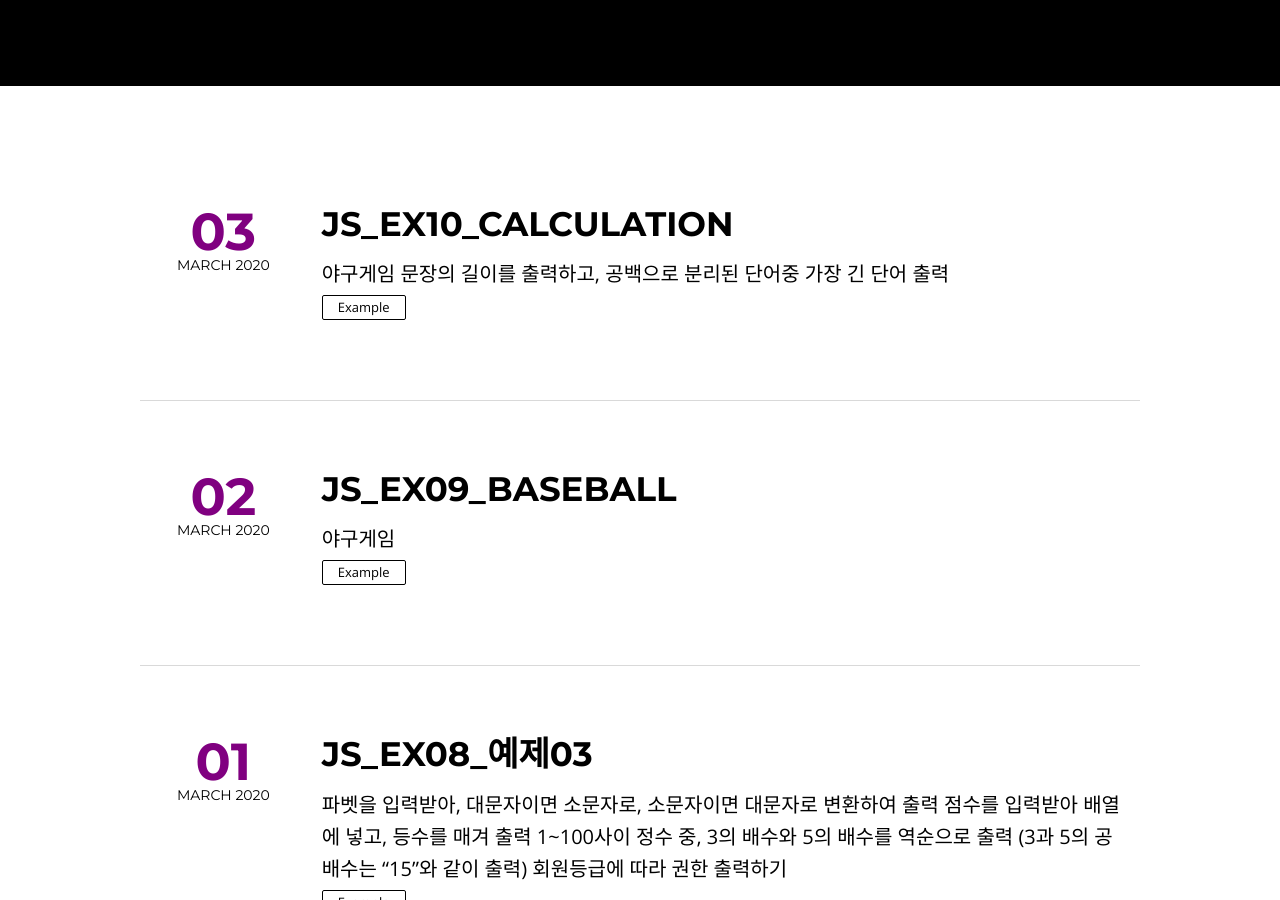
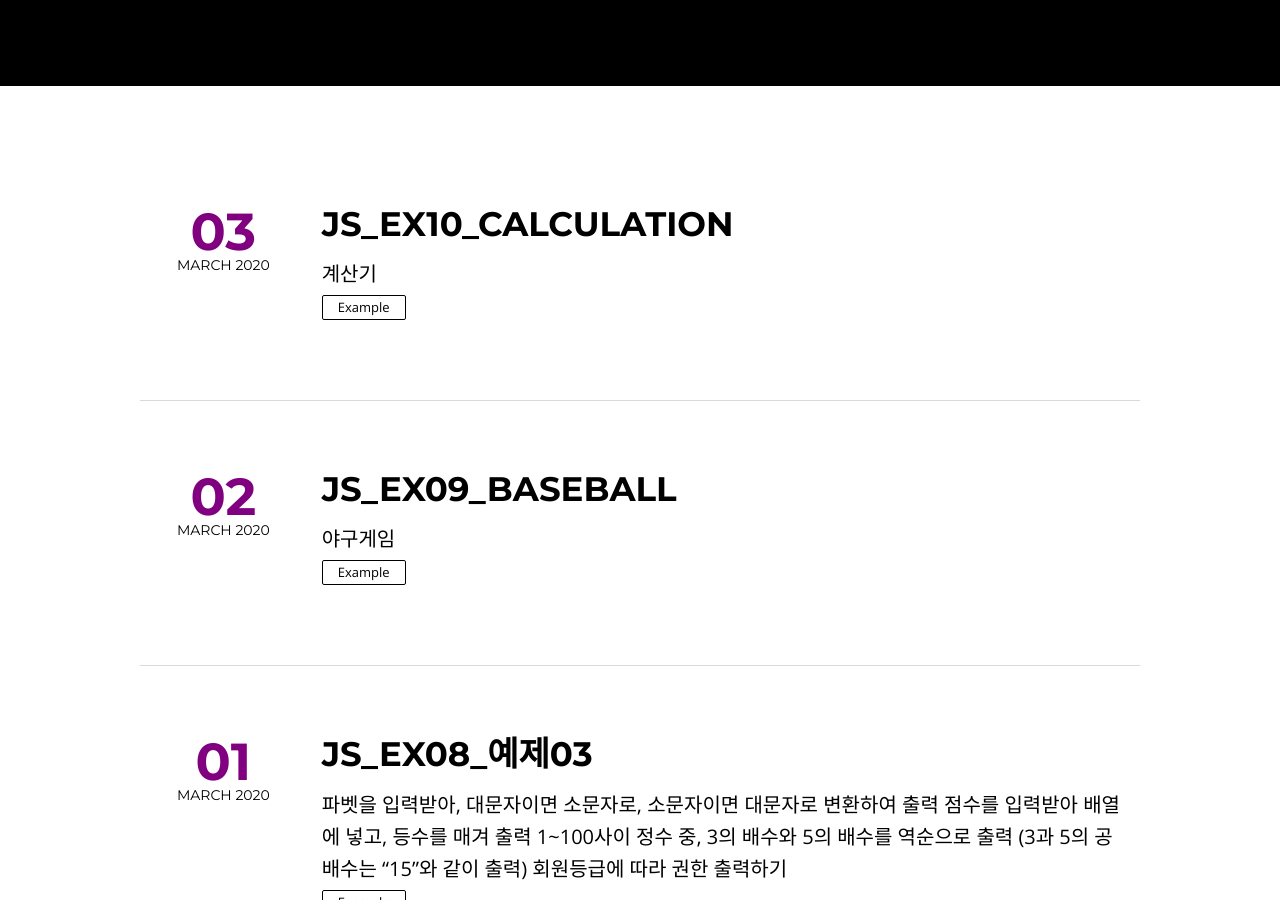
Before and after one commit to lsh58/lsh58.github.io, a Jekyll site: the page built from index.html, in a window 1280 px wide and 900 px high, scrolled down 438 px. Built offline with Jekyll 4.4.1, drawn with Linux system fonts in a browser that asks for light colours; nearby versions of some CDN libraries; the list of posts is cut into pages by our own code.

Commit message:
Update 2020-03-03-JS_ex10_Calculation.md

```diff
--- a/_posts/2020-03-03-JS_ex10_Calculation.md
+++ b/_posts/2020-03-03-JS_ex10_Calculation.md
@@ -18,10 +18,4 @@ featured: true
 <iframe width="100%" height="600" src="//jsfiddle.net/lsh58/9ztmj0cq/122/embedded/html,result/dark/" allowfullscreen="allowfullscreen" allowpaymentrequest frameborder="0"></iframe>
 </div>
 
-  **야구게임**
-
-<div class="code">
-<iframe width="100%" height="300" src="//jsfiddle.net/lsh58/9ztmj0cq/125/embedded/html,result/dark/" allowfullscreen="allowfullscreen" allowpaymentrequest frameborder="0"></iframe>
-</div>
-
-  **문장의 길이를 출력하고, 공백으로 분리된 단어중 가장 긴 단어 출력**
+  **계산기**
```
